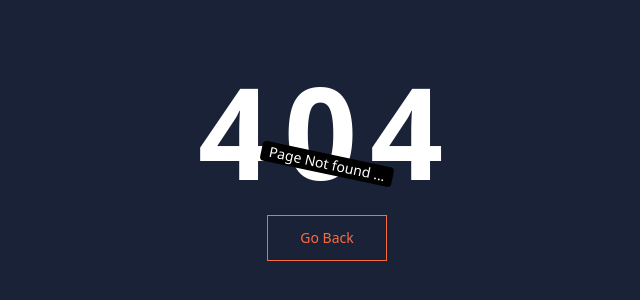
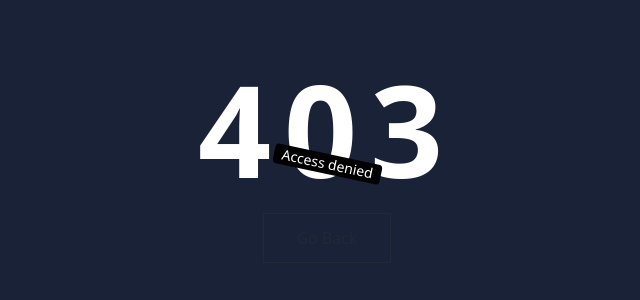
Before and after one commit to DevRahulll/LMS-Learning-Management-System, a React (Vite) app in the folder Frontend/: page /denied in a window 1280 px wide. Before the commit this address had no page. Shown: the part 236-536 px from the top of the page, without its empty margins (313-953 px from the left). Built offline with nearby package versions, Linux system fonts and the light colour scheme.

Commit message:
added denied page

```diff
--- a/Frontend/src/App.jsx
+++ b/Frontend/src/App.jsx
@@ -1,6 +1,6 @@
 import './App.css';
 
-import { Route,Routes } from 'react-router-dom';
+import { Route, Routes } from 'react-router-dom';
 
 import HomePage from './Pages/HomePage.jsx';
 import AboutUs from './Pages/AboutUs.jsx';
@@ -9,19 +9,22 @@
 import Login from './Pages/Login.jsx';
 import CourseList from './Pages/Course/CourseList.jsx';
 import Contact from './Pages/Contact.jsx';
+import Denied from './Pages/Denied.jsx';
 
 function App() {
 
   return (
     <Routes>
-      <Route path='/' element={<HomePage/>}></Route>
-      <Route path='/about' element={<AboutUs/>}></Route>
-      <Route path='/signup' element={<Signup/>}></Route>
-      <Route path='/login' element={<Login/>}></Route>
-      <Route path='/courses' element={<CourseList/>}></Route>
-      <Route path='/contact' element={<Contact/>}></Route>
+      <Route path='/' element={<HomePage />}></Route>
+      <Route path='/about' element={<AboutUs />}></Route>
+      <Route path='/signup' element={<Signup />}></Route>
+      <Route path='/login' element={<Login />}></Route>
+      <Route path='/courses' element={<CourseList />}></Route>
+      <Route path='/contact' element={<Contact />}></Route>
+      <Route path='/denied' element={<Denied />}></Route>
 
-      <Route path="*" element={<NotFound/>}></Route>
+
+      <Route path="*" element={<NotFound />}></Route>
     </Routes>
   )
 }
--- /dev/null
+++ b/Frontend/src/Pages/Denied.jsx
@@ -0,0 +1,23 @@
+import { useNavigate } from "react-router-dom";
+
+function Denied() {
+    const navigate = useNavigate();
+    return (
+        <main className="h-screen w-full flex flex-col justify-center items-center bg-[#1A2238]">
+            <h1 className="text-9xl font-extrabold text-white tracking-widest">
+                403
+            </h1>
+            <div className="bg-black text-white px-2 text-sm rounded rotate-12 absolute">
+                Access denied
+            </div>
+            <button
+                onClick={() => Navigate(-1)}
+                className="mt-5"
+            >
+                <span className="relative block px-8 py-3 bg-[#1A2238] border border-current">Go Back</span>
+            </button>
+        </main>
+    )
+}
+
+export default Denied;
```
Also changed, not shown: Frontend/src/Pages/Contact.jsx (+4 -4 lines), 1 other file (tests, documents, lock files or other folders).
